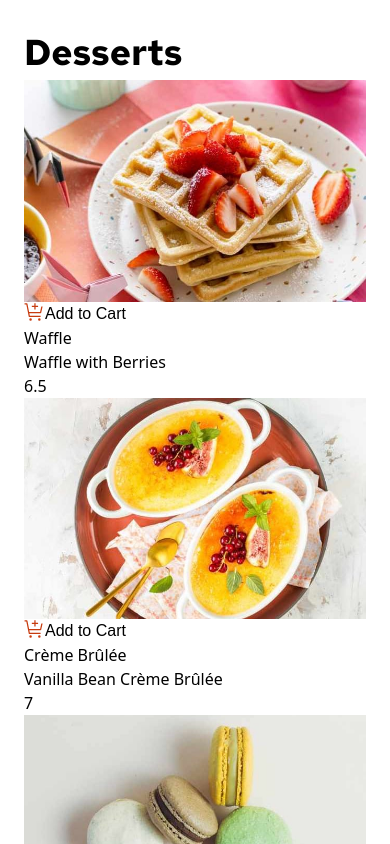
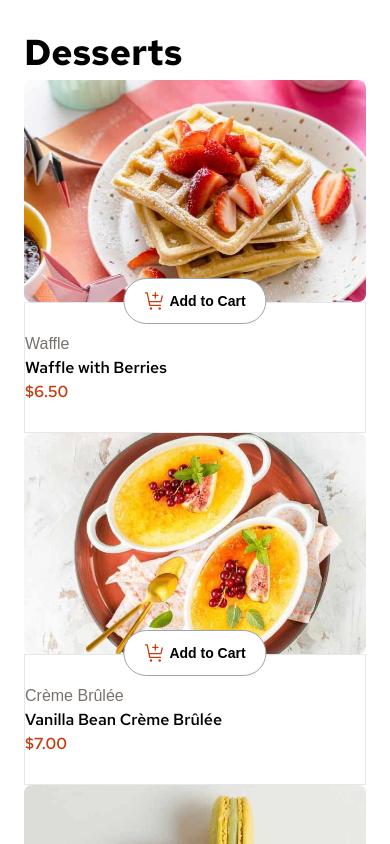
Before and after one commit to doriscl10/ProductList, a Vue app: page / in a window 390 px wide. Shown: the top 844 px of the page. Built offline with nearby package versions, Linux system fonts and the light colour scheme.

Commit message:
feat: complete mobile version of ProductList component

```diff
--- a/src/components/ProductCard.vue
+++ b/src/components/ProductCard.vue
@@ -15,14 +15,17 @@ defineProps<{
 </script>
 <template>
  <div class="">
-    <div>
-        <img :src="product.image.mobile" :alt="product.name">
+    <div class="">
+        <img :src="product.image.mobile" :alt="product.name" class="rounded-lg">
+
     </div>
-        <button class="flex bg-white font-redhat"><img src="/images/icon-add-to-cart.svg" alt="cart"> Add to Cart</button>
-    <div>
-        <span>{{ product.category }}</span>
-        <p>{{ product.name }}</p>
-        <p>{{ product.price }}</p>
+    <div class="relative">
+      <button class="flex bg-white font-redhat font-bold text-sm  border p-3 border-gray-400 gap-1 rounded-full px-5 absolute -top-6 left-1/2 -translate-x-1/2"><img src="/images/icon-add-to-cart.svg" alt="cart"> Add to Cart</button>
+    </div>
+    <div class="border py-7">
+        <span class="font-redhat text-stone-500">{{ product.category }}</span>
+        <p class="font-redhatVar font-semibold">{{ product.name }}</p>
+        <p class="font-redhatVar font-semibold text-[#C73B0F]">${{ product.price.toFixed(2) }}</p>
     </div>
  </div>
 </template>
```
